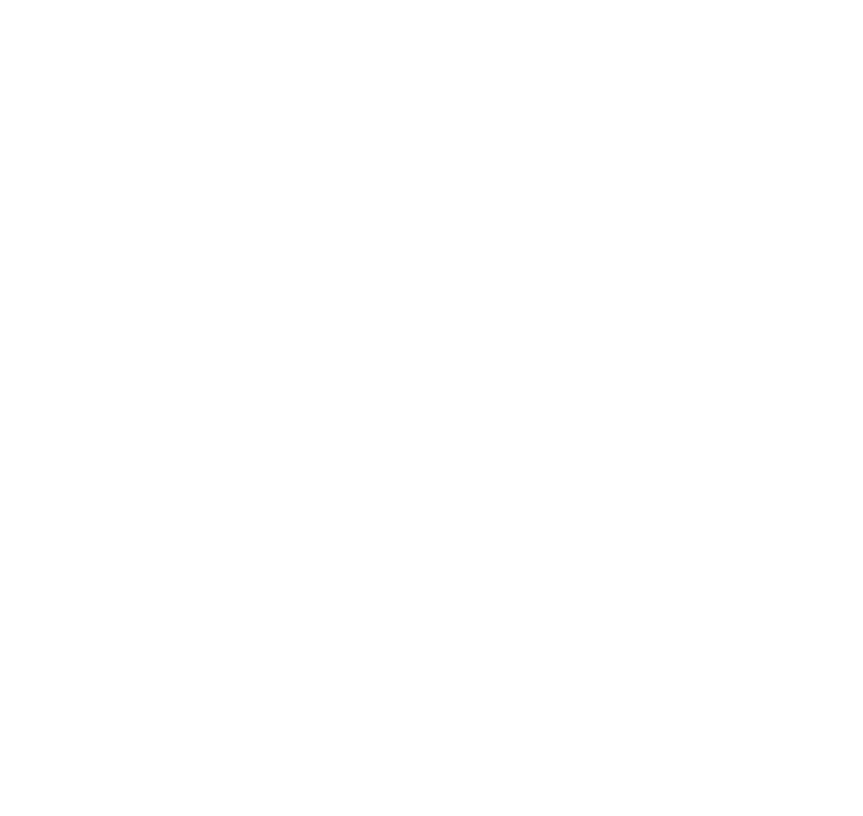
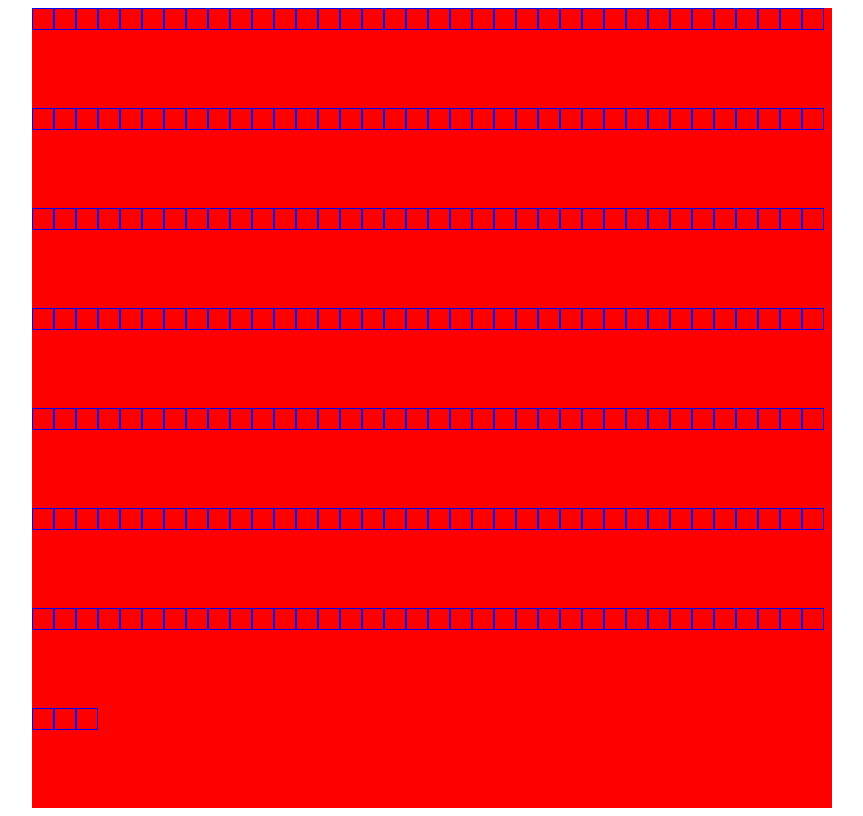
Before and after one commit to JacobDKnittle/Etch-a-Sketch, a plain HTML site: page index.html in a window 1280 px wide. Shown: the whole page, without its empty margins (208-1071 px from the left). Drawn offline with Linux system fonts and the light colour scheme.

Commit message:
Add container and create squares in dom

```diff
--- a/index.html
+++ b/index.html
@@ -7,6 +7,7 @@
     <link rel="stylesheet" href="style.css">
 </head>
 <body>
+    <div class="container"></div>
     <script src="script.js"></script>
 </body>
 </html>
--- a/script.js
+++ b/script.js
@@ -0,0 +1,7 @@
+const container = document.querySelector('.container');
+
+for (let i = 0; i < 255; i++) {
+    const square = document.createElement('div');
+    square.classList.add('square');
+    container.appendChild(square);
+}
--- a/style.css
+++ b/style.css
@@ -0,0 +1,14 @@
+.container {
+    background-color: red;
+    display: flex;
+    width: 800px;
+    height: 800px;
+    flex-wrap: wrap;
+    margin: 0 auto;
+}
+
+.square {
+    width: 20px;
+    height: 20px;
+    border: 1px solid blue;
+}
```
